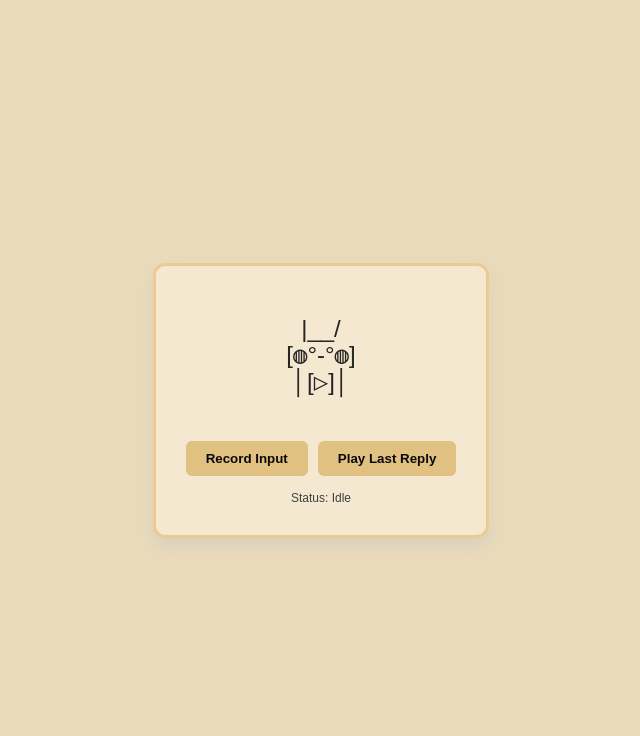
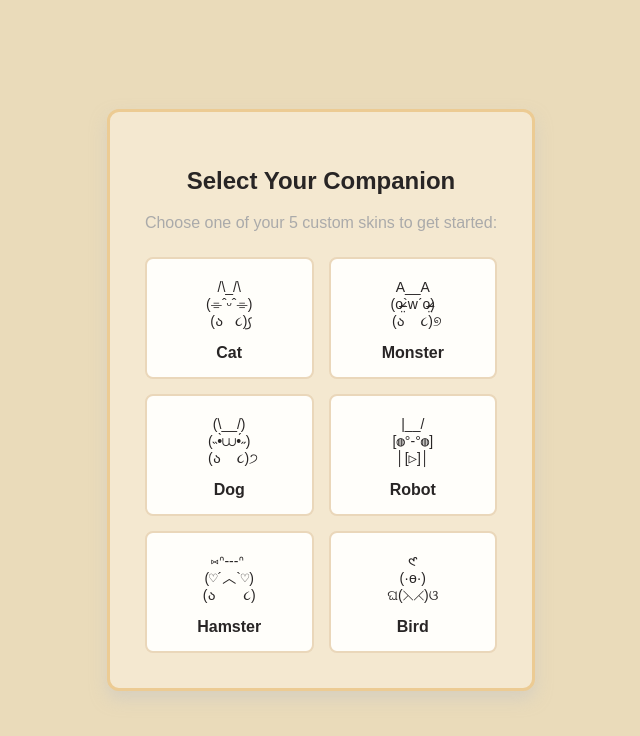
Before and after one commit to lpsandrea02/audio_pet, a Flask app: page / in a window 1280 px wide. Shown: the top 736 px of the page, without its empty margins (319-959 px from the left). Run offline with Flask 3, Linux system fonts and the light colour scheme.

Commit message:
Added multiple characters with unique voices

```diff
--- a/app.py
+++ b/app.py
@@ -31,7 +31,6 @@ def analyze_and_generate_reply(input_wav_path, character="default_cat"):
                       sample_rate=44100,
                       character=character)
 
-
     #output_audio_filename="cute_bubbly_happy.wav"
 
     return {
@@ -49,6 +48,7 @@ def index():
     return render_template("index.html")
 
 @app.route("/api/process-audio", methods=["POST"])
+@app.route("/api/process-audio", methods=["POST"])
 def process_audio():
     """
     Unified route handling data uploads.
@@ -58,20 +58,24 @@ def process_audio():
         return jsonify({"error": "No file payload detected"}), 400
 
     audio_file = request.files["file"]
-    current_skin = request.form.get("current_skin", "default_cat")
+
+    # Extract the active character selection sent from the frontend screen
+    # Defaults to 'default_cat' if the data field happens to be blank
+    character_name = request.form.get("current_skin", "default_cat")
     current_emotion = request.form.get("current_emotion", "happy")
 
     if audio_file.filename == "":
         return jsonify({"error": "Empty filename property"}), 400
 
-    # 1. Save incoming audio binary file to disk
+    # 1. Save incoming audio binary file to disk securely
     saved_input_path = os.path.join(UPLOAD_FOLDER, "incoming_recording.wav")
     audio_file.save(saved_input_path)
 
-    # 2. Fire the custom decision tree analytics
-    decision_payload = analyze_and_generate_reply(saved_input_path, character="radio_robot")
+    # 2. Fire the custom decision tree analytics, passing the chosen character name
+    decision_payload = analyze_and_generate_reply(saved_input_path, character=character_name)
 
     return jsonify(decision_payload)
+
 
 
 @app.route("/stream-audio/<filename>")
--- a/templates/index.html
+++ b/templates/index.html
@@ -3,7 +3,7 @@
 <head>
     <meta charset="UTF-8">
     <meta name="viewport" content="width=device-width, initial-scale=1.0">
-    <title>Animated Audio Companion</title>
+    <title>Character Audio Companion</title>
     <style>
         body {
             background-color: #eadbba;
@@ -16,13 +16,53 @@
             height: 100vh;
             margin: 0;
         }
+        /* Selection Screen Layout */
+        .selection-screen {
+            background-color: #f4e8d0;
+            border: 3px solid #eccb93;
+            border-radius: 12px;
+            padding: 35px;
+            text-align: center;
+            max-width: 600px;
+            box-shadow: 0 8px 16px rgba(198, 198, 198, 0.5);
+        }
+        .skin-grid {
+            display: grid;
+            grid-template-columns: repeat(auto-fit, minmax(130px, 1fr));
+            gap: 15px;
+            margin-top: 25px;
+        }
+        .skin-card {
+            background-color: #fffefa;
+            border: 2px solid #ead7ba;
+            border-radius: 8px;
+            padding: 15px;
+            cursor: pointer;
+            transition: transform 0.2s, border-color 0.2s;
+        }
+        .skin-card:hover {
+            transform: translateY(-3px);
+            border-color: #dbc69e;
+        }
+        .skin-preview {
+            white-space: pre;
+            font-size: 14px;
+            line-height: 1.2;
+            margin-bottom: 10px;
+            height: 60px;
+            display: flex;
+            align-items: center;
+            justify-content: center;
+        }
+        /* Main Interaction Screen (Hidden initially) */
         .character-box {
+            display: none; /* Controlled via JS */
             background-color: #f4e8d0;
             border: 3px solid #eccb93;
             border-radius: 12px;
             padding: 30px;
             text-align: center;
-            min-width: 250px;
+            min-width: 300px;
             box-shadow: 0 8px 16px rgba(198, 198, 198, 0.5);
         }
         .ascii-display {
@@ -34,8 +74,6 @@
             display: flex;
             align-items: center;
             justify-content: center;
-            line-height: 1.1; /* Gives it a clean, readable layout */
-
         }
         .controls {
             display: flex;
@@ -58,56 +96,79 @@
             font-size: 12px;
             color: #414040;
         }
+        .back-btn {
+            margin-top: 20px;
+            background-color: #e0c182;
+            font-size: 11px;
+            padding: 6px 12px;
+        }
     </style>
 </head>
 <body>
 
-    <div class="character-box">
-        <!-- The live drawing engine updates this element frame-by-frame -->
+    <!-- SCREEN 1: SELECT CHARACTER -->
+    <div id="selection-screen" class="selection-screen">
+        <h2>Select Your Companion</h2>
+        <p style="color: #aaa;">Choose one of your 5 custom skins to get started:</p>
+        <div class="skin-grid" id="skin-grid"></div>
+    </div>
+
+    <!-- SCREEN 2: MAIN AUDIO EXPERIENCE -->
+    <div id="main-screen" class="character-box">
         <div id="ascii-art" class="ascii-display"></div>
-
         <div class="controls">
             <button id="record-btn">Record Input</button>
             <button id="play-btn" disabled>Play Last Reply</button>
         </div>
         <div id="status" class="status-text">Status: Idle</div>
+        <button id="change-char-btn" class="back-btn">swap character</button>
     </div>
 
 <script>
-
 // =====================================================================
-// 1. FRONT-END ASCII STATE REGISTRY
+// 1. FRONT-END ASCII STATE REGISTRY (5 SKIN SLOTS)
 // =====================================================================
 const CHARACTER_REGISTRY = {
     "default_cat": {
+        "name": "Cat",
         "happy":  { closed: "/\\_/\\\n(⌯ˆᵕˆ⌯)\n (ა   ૮)꠹", open: "/\\_/\\\n(⌯ˆoˆ⌯)\n (ᐢ   ᐢ)꠹" },
         "sad":    { closed: "/\\_/\\\n(⌯˃ᴖ˂⌯)\n (ა   ૮)꠹", open: "/\\_/\\\n(⌯˃̣̣̥૦˂̣̣̥⌯)\n (ა   ૮)꠹" },
         "angry":  { closed: "/\\_/\\\n(⌯˃ᴖ˂⌯)\n (ა   ૮)꠹", open: "/\\_/\\\n(⌯˃o˂⌯)\n (ა   ૮)꠹" }
     },
     "evil_villain": {
+        "name": "Monster",
         "happy":  { closed: "A__A\n(o̴̶̷̤`wˊo̴̶̷̤)\n  (ა    ૮)୭", open: "A__A\n(o̴̶̷̤`⩌ˊo̴̶̷̤)\n  (ა    ૮)୭" },
         "sad":    { closed: "A__A\n(o̴̶̷̤`⩌ˊo̴̶̷̤)\n  (ა    ૮)୭", open: "A__A\n(o̴̶̷̤`ᗣˊo̴̶̷̤)\n  (ა    ૮)୭" },
         "angry":  { closed: "A__A\n(o̴̶̷̤`mˊo̴̶̷̤)\n  (ა    ૮)୭", open: "A__A\n(o̴̶̷̤`ᗣˊo̴̶̷̤)\n  (ა    ૮)୭" }
     },
     "tiny_dog": {
+        "name": "Dog",
         "happy":  { closed: "(\\__/)\n(˵•̀⩊•́˶)\n  (ა    ૮)੭", open: "(\\__/)\n(˵•̀∇•́˶)\n  (ა    ૮)੭" },
         "sad":    { closed: "(\\__/)\n(˵•̀ᴖ•́˶)\n  (ა    ૮)੭", open: "(\\__/)\n(˵•̀ᗝ•́˶)\n  (ა    ૮)੭" },
         "angry":  { closed: "(\\__/)\n(˵•́ᴖ•̀˶)\n  (ა    ૮)੭", open: "(\\__/)\n(˵•́ᗝ•̀˶)\n  (ა    ૮)੭" }
     },
     "radio_robot": {
+        "name": "Robot",
         "happy":  { closed: "|__/\n[◍°-°◍]\n│[▷]│", open: "|__/\n[◍°ㅁ°◍]\n│[⏸]│" },
         "sad":    { closed: "|__/\n[◍°-°◍]\n│[▷]│", open: "|__/\n[◍°⌓°◍]\n│[⏸]│" },
         "angry":  { closed: "|__/\n[◍#-#◍]\n│[!!]│", open: "\\__/\n[◍#0#◍]\n│[↺]│" }
     },
     "chubby_hamster": {
+        "name": "Hamster",
         "happy":  { closed: "⑅ᐢ---ᐢ \n(♡´︿`♡)\n(ა       ૮)", open: "⑅ᐢ---ᐢ \n(♡´𓋰`♡)\n(ა       ૮)" },
         "sad":    { closed: "⑅ᐢ---ᐢ \n(♡´︿`♡)\n(ა       ૮)", open: "⑅ᐢ---ᐢ \n     (♡´ᯅ`ς)՞°·.\n(っ       )" },
         "angry":  { closed: "⑅ᐢ---ᐢ \n( ´︿` )\n(ა       ૮)", open: "⑅ᐢ---ᐢ \n( ´𓋰`ꐦ)\n(ა       ૮)" }
+    },
+    "chirp_bird": {
+        "name": "Bird",
+        "happy":  { closed: "𑣲\n(·ө·)\nଘ(⋋⋌)ଓ", open: "𑣲\n(·◇·)\n꒰ঌ(⋋⋌)໒꒱" },
+        "sad":    { closed: "𑣲\n(߹ө߹)\nଘ(⋋⋌)ଓ", open: "𑣲\n(߹◇߹)\nଘ(⋋⋌)ଓ" },
+        "angry":  { closed: "𑣲\n(°ө°)\nଘ(⋋⋌)ଓ", open: "𑣲\n(>◇<)\n₍₍⚞(⋋⋌)⚟⁾⁾" }
     }
 };
 
-// Application reactive states
-let currentSkin = "radio_robot";
+// UI Reactive Application states
+let currentSkin = "default_cat";
 let currentEmotion = "happy";
 let isSpeaking = false;
 let mouthOpen = false;
@@ -117,13 +178,51 @@ let audioChunks = [];
 let lastResponseAudioUrl = "";
 
 // Element Selectors
+const selectionScreen = document.getElementById("selection-screen");
+const mainScreen = document.getElementById("main-screen");
+const skinGrid = document.getElementById("skin-grid");
 const asciiDisplay = document.getElementById("ascii-art");
 const recordBtn = document.getElementById("record-btn");
 const playBtn = document.getElementById("play-btn");
 const statusText = document.getElementById("status");
+const changeCharBtn = document.getElementById("change-char-btn");
 
 // =====================================================================
-// 2. STOP-MOTION ANIMATION ENGINE LOOP
+// 2. GENERATE THE SELECTION GRID DYNAMICALLY
+// =====================================================================
+function buildSelectionMenu() {
+    skinGrid.innerHTML = "";
+    Object.keys(CHARACTER_REGISTRY).forEach(key => {
+        const char = CHARACTER_REGISTRY[key];
+        const card = document.createElement("div");
+        card.className = "skin-card";
+        card.innerHTML = `
+            <div class="skin-preview">${char.happy.closed}</div>
+            <strong>${char.name}</strong>
+        `;
+        card.addEventListener("click", () => selectCharacter(key));
+        skinGrid.appendChild(card);
+    });
+}
+
+function selectCharacter(skinKey) {
+    currentSkin = skinKey;
+    currentEmotion = "happy"; // resets to happy on choice
+    isSpeaking = false;
+
+    selectionScreen.style.display = "none";
+    mainScreen.style.display = "block";
+    renderFrame();
+}
+
+// Return back to selection screen action
+changeCharBtn.addEventListener("click", () => {
+    mainScreen.style.display = "none";
+    selectionScreen.style.display = "block";
+});
+
+// =====================================================================
+// 3. STOP-MOTION ANIMATION TICK LOOP
 // =====================================================================
 function renderFrame() {
     const skinData = CHARACTER_REGISTRY[currentSkin][currentEmotion];
@@ -134,35 +233,31 @@ function renderFrame() {
     }
 }
 
-// Tick loop running at a standard animation rhythm (every 250ms)
 setInterval(() => {
     if (isSpeaking) {
-        mouthOpen = !mouthOpen; // Flip frames
+        mouthOpen = !mouthOpen;
     }
     renderFrame();
-}, 250);
+}, 230); // Slight animation timing modification
 
-// Initialize view
-renderFrame();
+// Initialize Layout View
+buildSelectionMenu();
 
 // =====================================================================
-// 3. AUDIO HARDWARE CONTROLS & PIPELINE FETCH
+// 4. MICROPHONE DATA STREAM PIPELINE
 // =====================================================================
 recordBtn.addEventListener("click", async () => {
     if (mediaRecorder && mediaRecorder.state === "recording") {
         mediaRecorder.stop();
         recordBtn.textContent = "Record Input";
         recordBtn.classList.remove("recording");
-        statusText.textContent = "Status: Uploading audio package...";
+        statusText.textContent = "Status: Transmitting wave file...";
     } else {
         audioChunks = [];
         const stream = await navigator.mediaDevices.getUserMedia({ audio: true });
         mediaRecorder = new MediaRecorder(stream);
 
-        mediaRecorder.ondataavailable = (event) => {
-            audioChunks.push(event.data);
-        };
-
+        mediaRecorder.ondataavailable = (event) => audioChunks.push(event.data);
         mediaRecorder.onstop = async () => {
             const audioBlob = new Blob(audioChunks, { type: "audio/wav" });
             await sendToFlaskBackend(audioBlob);
@@ -171,7 +266,7 @@ recordBtn.addEventListener("click", async () => {
         mediaRecorder.start();
         recordBtn.textContent = "Stop Recording";
         recordBtn.classList.add("recording");
-        statusText.textContent = "Status: Listening to mic input...";
+        statusText.textContent = "Status: Listening...";
     }
 });
 
@@ -188,34 +283,34 @@ async function sendToFlaskBackend(blob) {
         });
         const data = await response.json();
 
-        // Save targeted pipeline feedback strings
         lastResponseAudioUrl = data.audio_url;
-        currentSkin = data.skin;
-        currentEmotion = data.emotion;
+// The backend can pick a completely different skin/emotion if it wants to switch characters dynamically!
+currentSkin = data.skin || currentSkin;
+currentEmotion = data.emotion || currentEmotion;
 
-        playBtn.disabled = false;
-        statusText.textContent = "Status: Done. Ready to play response.";
-        renderFrame();
-    } catch (err) {
-        console.error("Backend transmission failed:", err);
-        statusText.textContent = "Status: Error processing backend pipeline.";
-    }
+playBtn.disabled = false;
+statusText.textContent = "Status: Processing complete. Ready.";
+renderFrame();}
+catch (err) {
+    console.error(err);
+    statusText.textContent = "Status: Endpoint error.";
+}
 }
 
 playBtn.addEventListener("click", () => {
     if (!lastResponseAudioUrl) return;
-
     const audio = new Audio(lastResponseAudioUrl);
     isSpeaking = true;
-    statusText.textContent = "Status: Character is speaking...";
+    statusText.textContent = "Status: Character speaking...";
 
     audio.onended = () => {
         isSpeaking = false;
         statusText.textContent = "Status: Idle";
     };
-
     audio.play();
 });
+
+
 </script>
 </body>
 </html>
```
Also changed, not shown: audio_tools.py (+146 -25 lines).
